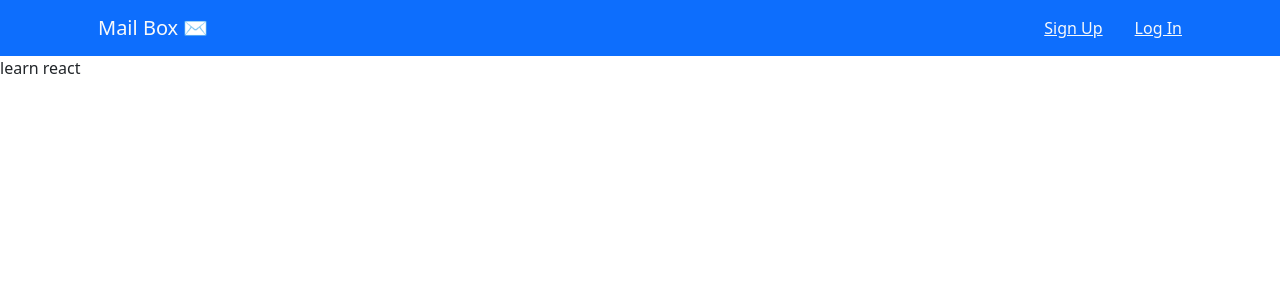
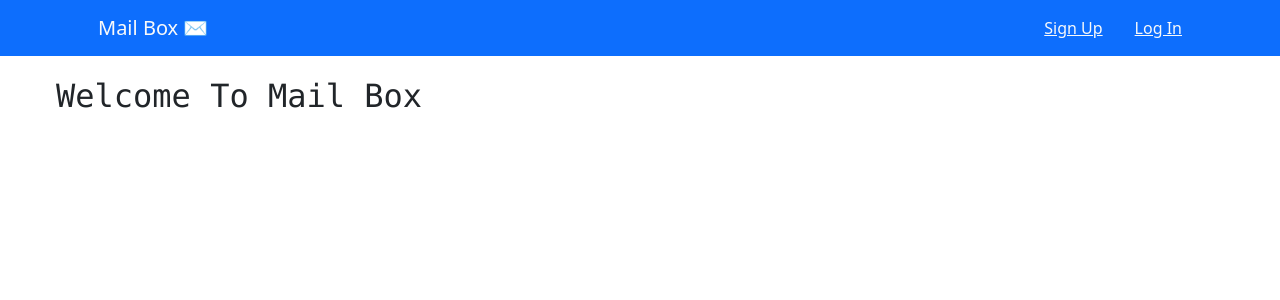
Before and after one commit to Arunmudiraaj/mail-box-client, a React (Create React App) app: page /user in a window 1280 px wide. Shown: the top 300 px of the page. Built offline with nearby package versions, Linux system fonts and the light colour scheme.

Commit message:
login implemented

```diff
--- a/src/App.js
+++ b/src/App.js
@@ -3,16 +3,17 @@ import Navigation from './Components/Navigation';
 import { Route, Routes } from 'react-router-dom';
 import Signup from './pages/Signup';
 import Login from './pages/Login';
+import User from './pages/User';
 
 function App() {
   return (
     <div className="App">
       <Navigation/>
-      <div>learn react</div>
       <Routes>
         <Route path='/' element={<Home/>}/>
         <Route path='/signup' element={<Signup/>}/>
         <Route path='/login' element={<Login/>}/>
+        <Route path='user' element={<User/>}/>
 
       </Routes>
     </div>
--- a/src/pages/Login.js
+++ b/src/pages/Login.js
@@ -2,7 +2,7 @@ import React from 'react'
 import { Link } from 'react-router-dom';
 import { authActions } from '../Store/auth';
 import { useDispatch } from 'react-redux';
-
+import { useNavigate } from 'react-router-dom';
 import { Card } from 'react-bootstrap'
 import { InputGroup } from 'react-bootstrap'
 import Button from 'react-bootstrap/Button'
@@ -11,6 +11,7 @@ import { useRef } from 'react'
 import axios from 'axios'
 
 const Login = () => {
+    const navigate = useNavigate()
     const emailRef = useRef();
   const passwordRef = useRef();
   const dispatch = useDispatch()
@@ -37,9 +38,9 @@ const Login = () => {
             token : response.data.idToken,
             email : updatedMailReq
         }))
-        console.log(response.data.email)
+        console.log(updatedMailReq)
         console.log(response.data.idToken)
-        // navigate('/user')
+        navigate('/user')
 
     }
     catch(error){
--- /dev/null
+++ b/src/pages/User.js
@@ -0,0 +1,9 @@
+import React from 'react'
+
+const User = () => {
+  return (
+    <div style={{'fontSize': '2rem'}} className='m-2 p-2 px-5 font-monospace'>Welcome To Mail Box</div>
+  )
+}
+
+export default User
```
